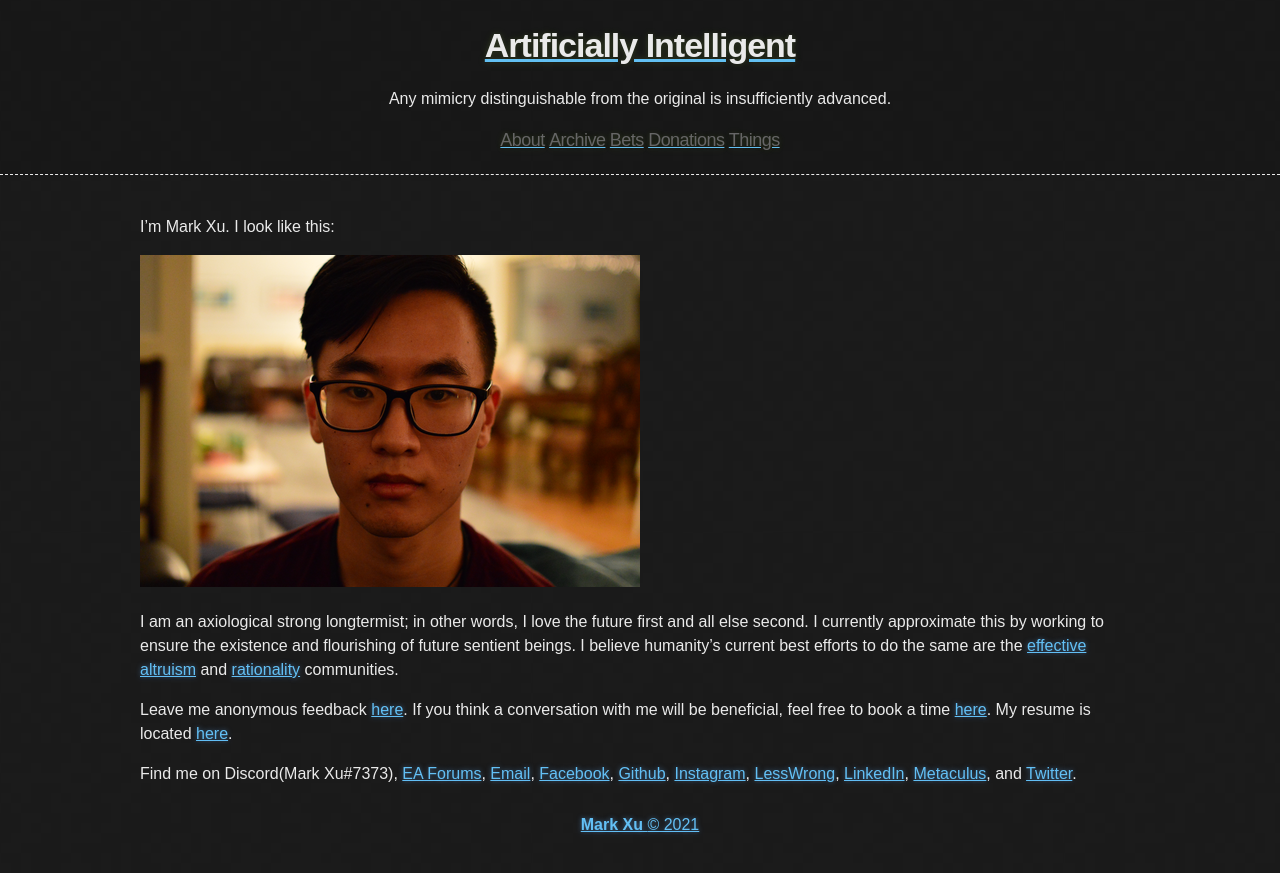
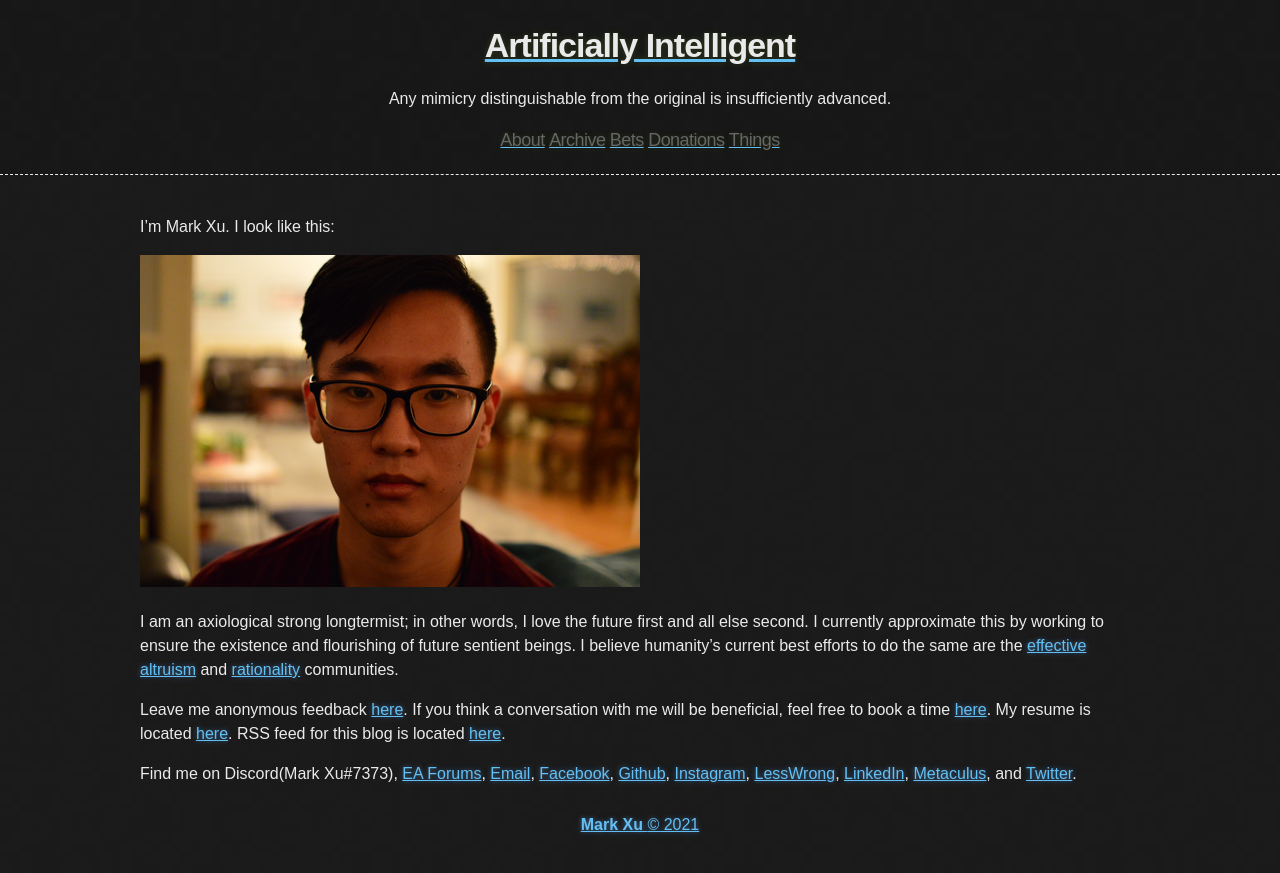
Before and after one commit to tocttou/hacker-blog, a Jekyll site: the page built from about.md, in a window 1280 px wide. Shown: the top 873 px of the page. Built offline with Jekyll 4.4.1, drawn with Linux system fonts in a browser that asks for light colours.

Commit message:
Update about.md

```diff
--- a/about.md
+++ b/about.md
@@ -9,6 +9,6 @@ I'm Mark Xu. I look like this:
 
 I am an axiological strong longtermist; in other words, I love the future first and all else second. I currently approximate this by working to ensure the existence and flourishing of future sentient beings. I believe humanity's current best efforts to do the same are the [effective altruism](https://www.effectivealtruism.org/articles/introduction-to-effective-altruism/) and [rationality](https://www.lesswrong.com/s/d922gAtBM8JNzkKKJ/p/xhQxJ7WSZZRkzNZJ8) communities.
 
-Leave me anonymous feedback [here](https://www.admonymous.co/mark). If you think a conversation with me will be beneficial, feel free to book a time [here](https://calendly.com/markxu). My resume is located [here](/downloads/resume.pdf).
+Leave me anonymous feedback [here](https://www.admonymous.co/mark). If you think a conversation with me will be beneficial, feel free to book a time [here](https://calendly.com/markxu). My resume is located [here](/downloads/resume.pdf). RSS feed for this blog is located [here](https://markxu.com/atom.xml).
 
 Find me on Discord(Mark Xu#7373), [EA Forums](https://forum.effectivealtruism.org/users/mark-xu), [Email](mailto:m@rkxu.me), [Facebook](https://www.facebook.com/markxu0), [Github](https://github.com/markzxu), [Instagram](https://www.instagram.com/markzxu/), [LessWrong](https://www.lesswrong.com/users/mark-xu), [LinkedIn](https://www.linkedin.com/in/xu-mark/), [Metaculus](https://www.metaculus.com/accounts/profile/112002/), and [Twitter](https://twitter.com/markzxu).
```
